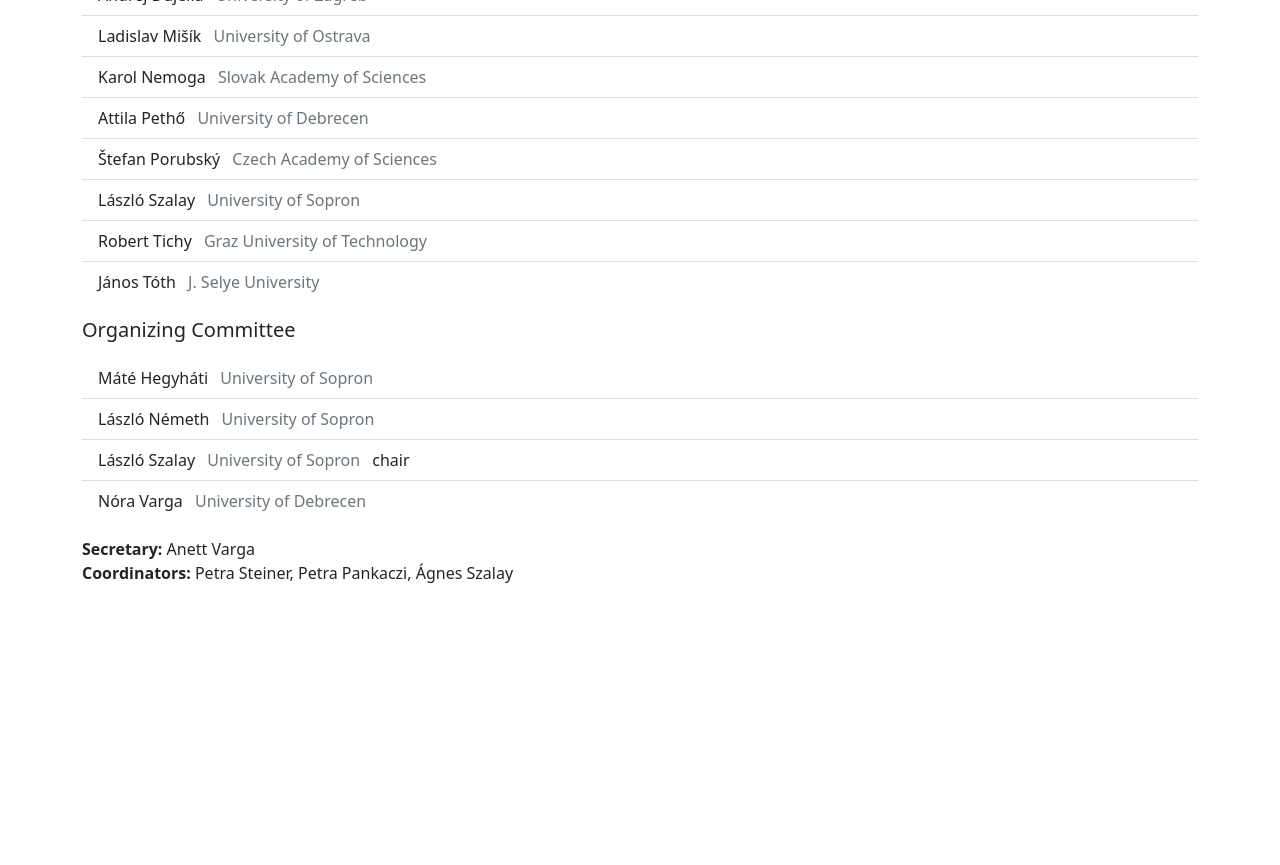
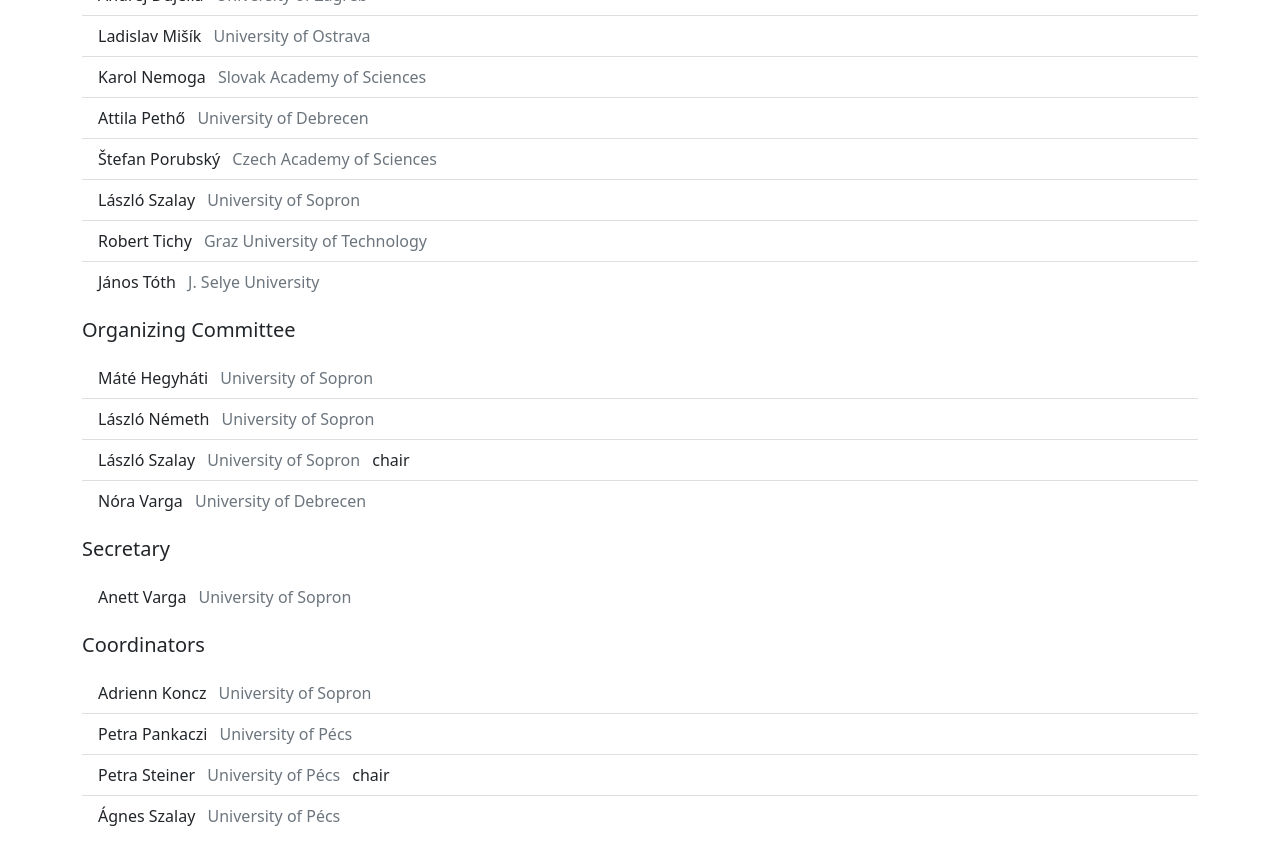
Before and after one commit to cent2023/cent2023.github.io, a Jekyll site: the page built from index.html, in a window 1280 px wide and 900 px high, scrolled down 877 px. Shown: the top 865 px of the window. Built offline with Jekyll 4.4.1, drawn with Linux system fonts in a browser that asks for light colours; before the commit the page ends 1462 px from its top, so only the background shows below that.

```diff
--- a/_layouts/default.html
+++ b/_layouts/default.html
@@ -3,7 +3,7 @@
   {% include head.html %}
   <body>
     {% include navbar.html %}
-    <div class="container">
+    <div class="container pb-5">
       {{ content }}
     </div>
   </body>
--- a/index.html
+++ b/index.html
@@ -62,5 +62,22 @@ title: Call for the 25th Central European Number Theory Conference
 		<li class="list-group-item">Nóra Varga <span class="px-2 text-muted">University of Debrecen</span></li>
 	</ul>
 </p>
-<b>Secretary:</b> Anett Varga <br />
-<b>Coordinators:</b> Petra Steiner, Petra Pankaczi, Ágnes Szalay
+
+<h5>Secretary</h5>
+
+<p>
+	<ul class="list-group list-group-flush">
+		<li class="list-group-item">Anett Varga <span class="px-2 text-muted">University of Sopron</span></li>
+	</ul>
+</p>
+
+<h5>Coordinators</h5>
+
+<p>
+	<ul class="list-group list-group-flush">
+		<li class="list-group-item">Adrienn Koncz <span class="px-2 text-muted">University of Sopron</span></li>
+		<li class="list-group-item">Petra Pankaczi <span class="px-2 text-muted">University of Pécs</span></li>
+		<li class="list-group-item">Petra Steiner <span class="px-2 text-muted">University of Pécs</span> chair</li>
+		<li class="list-group-item">Ágnes Szalay <span class="px-2 text-muted">University of Pécs</span></li>
+	</ul>
+</p>
```
